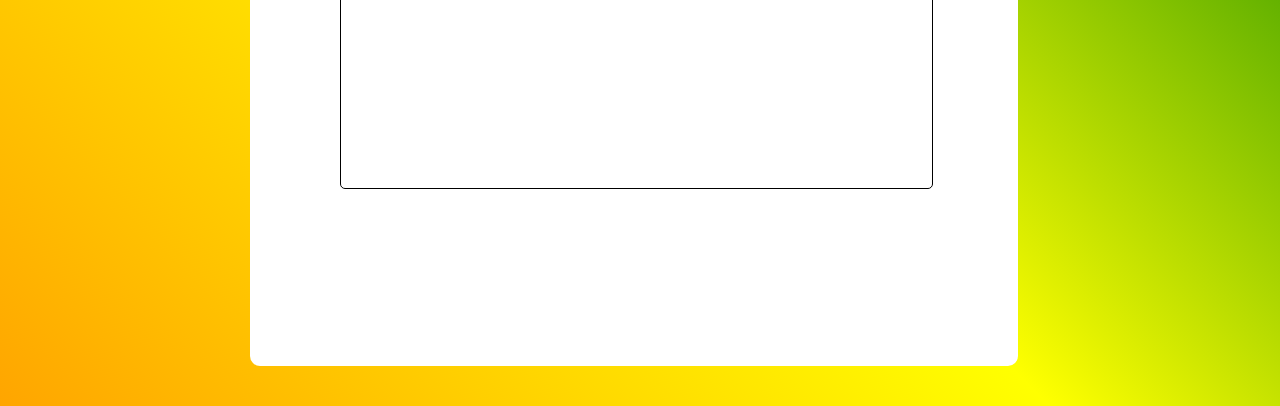
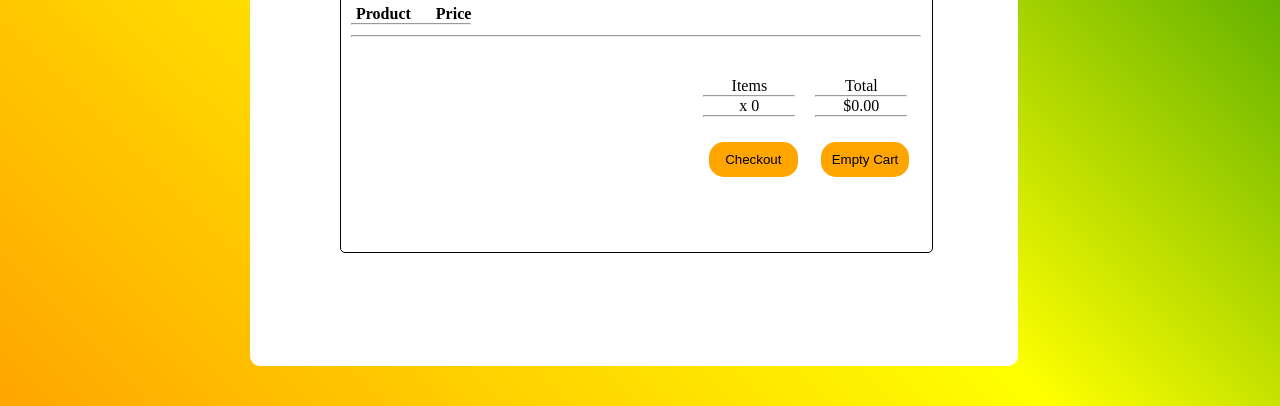
Before and after one commit to ensarvragic/ShoppingCart, a plain HTML site: page shoppingCart/index.html in a window 1280 px wide. Shown: the part 414-820 px from the top of the page. Drawn offline with Linux system fonts and the light colour scheme; files whose address does not match are found by name.

Commit message:
added cart list and edited in css

```diff
--- a/shoppingCart/assets/style.css
+++ b/shoppingCart/assets/style.css
@@ -59,7 +59,7 @@ span{
     display: block;
     margin-left: 5px;
 }
-button{
+.product-button{
     padding: 15px;
     border-radius: 15px;
     border-style: none;
@@ -70,7 +70,7 @@ button{
 .price{
     margin-top: 10px;
 }
-button:hover{
+.product-button:hover{
     background-color: black;
     color: white;
     cursor: pointer;
@@ -81,12 +81,54 @@ button:hover{
     margin-left: 90px;
     margin-top: 20px;
     text-align: center;
-    height: 30vh;
+    height: 38vh;
     border-radius: 5px;
 }
-hr{
+.hr1{
     text-align: center;
     background-color: black;
     width: 50%;
     margin-left: 150px;
 }
+.product-price{
+    display: flex;
+    gap: 25px;
+    margin-left: 15px;
+    font-weight: bold;
+    margin-top: 20px;
+}
+.hr2{
+    width: 20%;
+    margin-left: 10px;
+}
+.total-items{
+    display: flex;
+    justify-content: right;
+    margin-top: 40px;
+    margin-right: 25px;
+    gap: 20px;
+}
+hr{
+    width: 90px;
+}
+.middle-hr{
+    width: 96%;
+    margin-top: 10px;
+    margin-left: 10px;
+}
+.main-btns{
+    background-color: orange;
+    border-style: none;
+    border-radius: 15px;
+    padding: 10px;
+    margin-top: 25px;
+    float: right;
+    margin-right: 23px;
+    cursor: pointer;
+    width: 15%;
+}
+.main-btns:hover{
+    background-color: yellow;
+    color: black;
+    font-weight: bold;
+}
--- a/shoppingCart/index.html
+++ b/shoppingCart/index.html
@@ -18,28 +18,49 @@
             <h3>Product 1</h3>
             <p>Product description <span>excerpt</span></p>
             <p class="price">$5.05</p>
-            <button>Add To Cart </button>
+            <button class="product-button">Add To Cart </button>
         </div>
 
         <div class="product-2">
             <h3>Product 2</h3>
             <p>Product description <span>excerpt</span></p>
             <p class="price">$49.99</p>
-            <button>Add To Cart </button>
+            <button class="product-button">Add To Cart </button>
         </div>
 
         <div class="product-3">
             <h3>Product 3</h3>
             <p>Product description <span>excerpt</span></p>
             <p class="price">$99.99</p>
-            <button>Add To Cart </button>
+            <button class="product-button">Add To Cart </button>
         </div>
 
     </div>
 
     <div class="cart-list">
         <h1>Cart</h1>
-        <hr>
+        <div class="product-price">
+            <p>Product</p>
+            <p>Price</p>
+        </div>
+        <hr class="hr2">
+        <hr class="middle-hr">
+        <div class="total-items">
+            <div class="items">
+                <p>Items</p>
+                <hr>
+                <p>x 0</p>
+                <hr>
+            </div>
+            <div class="total">
+                <p>Total</p>
+                <hr>
+                <p>$0.00</p>
+                <hr>
+            </div>
+        </div>
+        <button class="main-btns">Empty Cart</button>
+        <button class="main-btns">Checkout</button>
     </div>
 </div>
 
```
